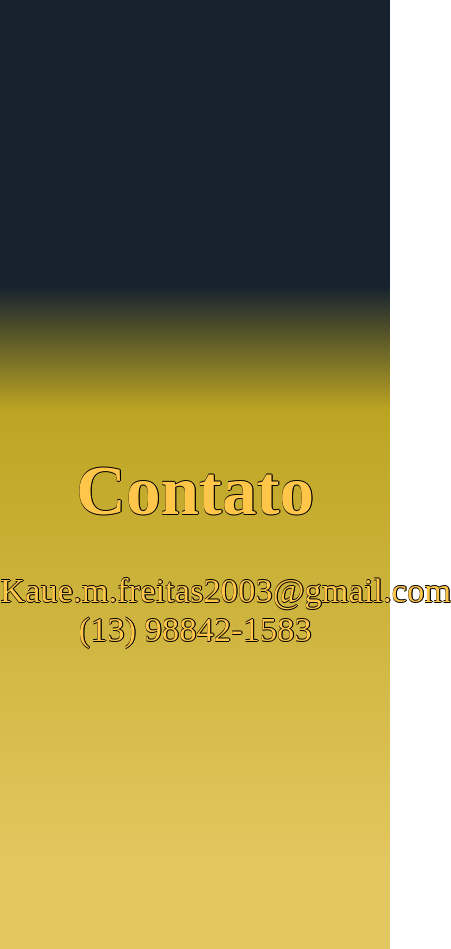
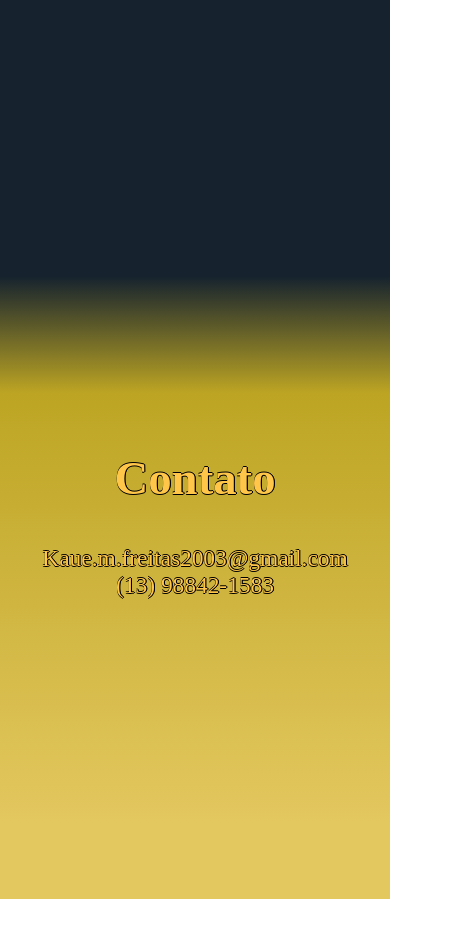
Before and after one commit to KaueMFreitas/Portifolio, a plain HTML site: page index.html in a window 390 px wide. Shown: the part 5120-6069 px from the top of the page, 451 px wide, since content can reach past the window. After the commit the page ends 6019 px from the top, so only its background shows below. Drawn offline with Linux system fonts and the light colour scheme.

Commit message:
correção mobile

```diff
--- a/style/style.css
+++ b/style/style.css
@@ -205,7 +205,7 @@ footer#contato {
     padding-top: 300px;
     padding-bottom: 300px;
 
-    font-size: 1.5em;
+    font-size: 6vw;
     text-shadow: var(--cortono);
     color: rgb(255, 198, 74);
     text-align: center;
```
